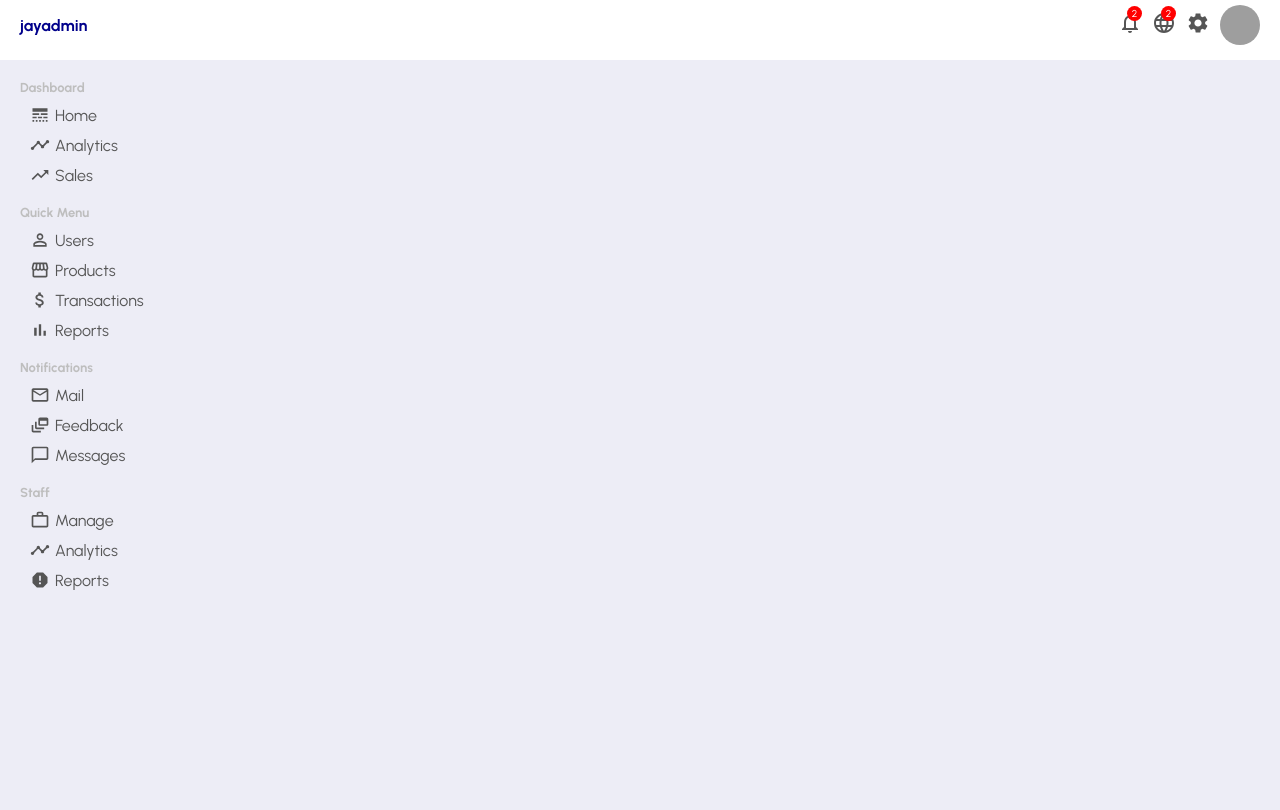
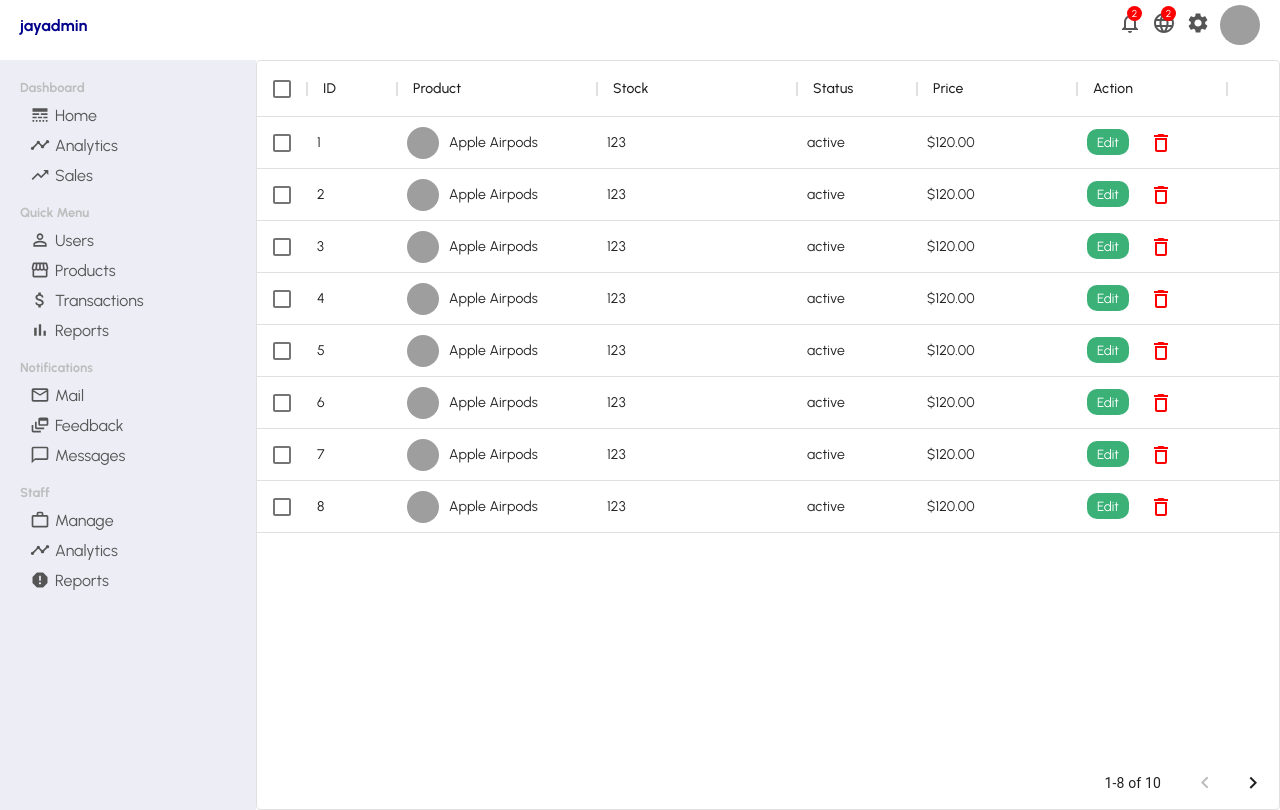
Before and after one commit to jaehak815/react_eCommerce_admin, a React (Create React App) app: page /products in a window 1280 px wide. Built offline with nearby package versions, Linux system fonts and the light colour scheme; grey boxes are pictures that could not be loaded.

Commit message:
data_grid_product_list

```diff
--- a/src/App.js
+++ b/src/App.js
@@ -10,6 +10,7 @@
 import UserList from "./pages/userList/UserList";
 import User from "./pages/user/User";
 import NewUser from "./pages/newUser/NewUser";
+import ProductList from "./pages/productList/ProductList";
 
 function App() {
   return (
@@ -22,6 +23,9 @@
         <Route path="/users" element={<UserList />} />
         <Route path="/user/:userId" element={<User />} />
         <Route path="/newUser" element={<NewUser />} />
+        <Route path="/products" element={<ProductList />} />
+        <Route path="/product/:productId" element={<User />} />
+        <Route path="/newProduct" element={<NewUser />} />
         </Routes>
       </div>
     </Router>
--- a/src/dummyData.js
+++ b/src/dummyData.js
@@ -103,3 +103,96 @@
 },
 
   ];
+
+  export const productRows = [
+    {
+      id: 1,
+      name: "Apple Airpods",
+      img:
+        "https://images.pexels.com/photos/7156886/pexels-photo-7156886.jpeg?auto=compress&cs=tinysrgb&dpr=2&w=500",
+      stock: 123,
+      status: "active",
+      price: "$120.00",
+    },
+    {
+      id: 2,
+      name: "Apple Airpods",
+      img:
+        "https://images.pexels.com/photos/7156886/pexels-photo-7156886.jpeg?auto=compress&cs=tinysrgb&dpr=2&w=500",
+      stock: 123,
+      status: "active",
+      price: "$120.00",
+    },
+    {
+      id: 3,
+      name: "Apple Airpods",
+      img:
+        "https://images.pexels.com/photos/7156886/pexels-photo-7156886.jpeg?auto=compress&cs=tinysrgb&dpr=2&w=500",
+      stock: 123,
+      status: "active",
+      price: "$120.00",
+    },
+    {
+      id: 4,
+      name: "Apple Airpods",
+      img:
+        "https://images.pexels.com/photos/7156886/pexels-photo-7156886.jpeg?auto=compress&cs=tinysrgb&dpr=2&w=500",
+      stock: 123,
+      status: "active",
+      price: "$120.00",
+    },
+    {
+      id: 5,
+      name: "Apple Airpods",
+      img:
+        "https://images.pexels.com/photos/7156886/pexels-photo-7156886.jpeg?auto=compress&cs=tinysrgb&dpr=2&w=500",
+      stock: 123,
+      status: "active",
+      price: "$120.00",
+    },
+    {
+      id: 6,
+      name: "Apple Airpods",
+      img:
+        "https://images.pexels.com/photos/7156886/pexels-photo-7156886.jpeg?auto=compress&cs=tinysrgb&dpr=2&w=500",
+      stock: 123,
+      status: "active",
+      price: "$120.00",
+    },
+    {
+      id: 7,
+      name: "Apple Airpods",
+      img:
+        "https://images.pexels.com/photos/7156886/pexels-photo-7156886.jpeg?auto=compress&cs=tinysrgb&dpr=2&w=500",
+      stock: 123,
+      status: "active",
+      price: "$120.00",
+    },
+    {
+      id: 8,
+      name: "Apple Airpods",
+      img:
+        "https://images.pexels.com/photos/7156886/pexels-photo-7156886.jpeg?auto=compress&cs=tinysrgb&dpr=2&w=500",
+      stock: 123,
+      status: "active",
+      price: "$120.00",
+    },
+    {
+      id: 9,
+      name: "Apple Airpods",
+      img:
+        "https://images.pexels.com/photos/7156886/pexels-photo-7156886.jpeg?auto=compress&cs=tinysrgb&dpr=2&w=500",
+      stock: 123,
+      status: "active",
+      price: "$120.00",
+    },
+    {
+      id: 10,
+      name: "Apple Airpods",
+      img:
+        "https://images.pexels.com/photos/7156886/pexels-photo-7156886.jpeg?auto=compress&cs=tinysrgb&dpr=2&w=500",
+      stock: 123,
+      status: "active",
+      price: "$120.00",
+    },
+  ];
--- /dev/null
+++ b/src/pages/productList/ProductList.jsx
@@ -0,0 +1,76 @@
+import "./productList.css"
+import { DataGrid } from "@material-ui/data-grid";
+import { DeleteOutline } from "@material-ui/icons";
+import { useState } from "react";
+import { Link } from "react-router-dom";
+import { productRows } from "../../dummyData";
+
+export default function ProductList() {
+    const [data,setData]=useState(productRows);
+    const handleDelete = (id)=> {
+        setData(data.filter(item=>item.id !== id));
+    };
+    const columns = [
+        { field: 'id', headerName: 'ID', width: 90 },
+        {
+          field: 'product',
+          headerName: 'Product',
+          width: 200,
+          renderCell: (params)=>{
+            return(
+                <div className="productListItem">
+                    <img className="productListImg" src={params.row.img} alt=""/>
+                    {params.row.name}
+                </div>
+            )
+          },
+          editable: true,
+        },
+        {
+          field: 'stock',
+          headerName: 'Stock',
+          width: 200,
+          editable: true,
+        },
+        {
+          field: 'status',
+          headerName: 'Status',
+          width: 120,
+          editable: true,
+        },
+        {
+          field: 'price',
+          headerName: 'Price',
+          width: 160,
+          editable: true,
+        },
+        {
+            field:"action",
+            headerName:"Action",
+            width: 150,
+            renderCell:(params)=>{
+                return(
+                    <>
+                    <Link to={"/product/"+params.row.id}>
+                    <button className="productListEdit">Edit</button>
+                    </Link>
+                    <DeleteOutline className="productListDelete" onClick={()=>handleDelete(params.row.id)}/>
+                    </>
+                )
+            }
+        },
+
+      ];
+
+  return (
+    <div className="productList">
+           <DataGrid
+        rows={data}
+        disableSelectionOnClick
+        columns={columns}
+        pageSize={8}
+        checkboxSelection
+      />
+    </div>
+  )
+}
--- /dev/null
+++ b/src/pages/productList/productList.css
@@ -0,0 +1,31 @@
+.productList{
+    flex: 4;
+}
+
+.productListItem{
+    display: flex;
+    align-items: center;
+}
+
+.productListImg{
+    width: 32px;
+    height: 32px;
+    border-radius: 50%;
+    object-fit: cover;
+    margin-right: 10px;
+}
+
+.productListEdit{
+    border: none;
+    border-radius: 10px;
+    padding: 5px 10px;
+    background-color: #3bb077;
+    color: white;
+    cursor: pointer;
+    margin-right: 20px;
+}
+
+.productListDelete{
+ color: red;
+ cursor: pointer;
+}
```
